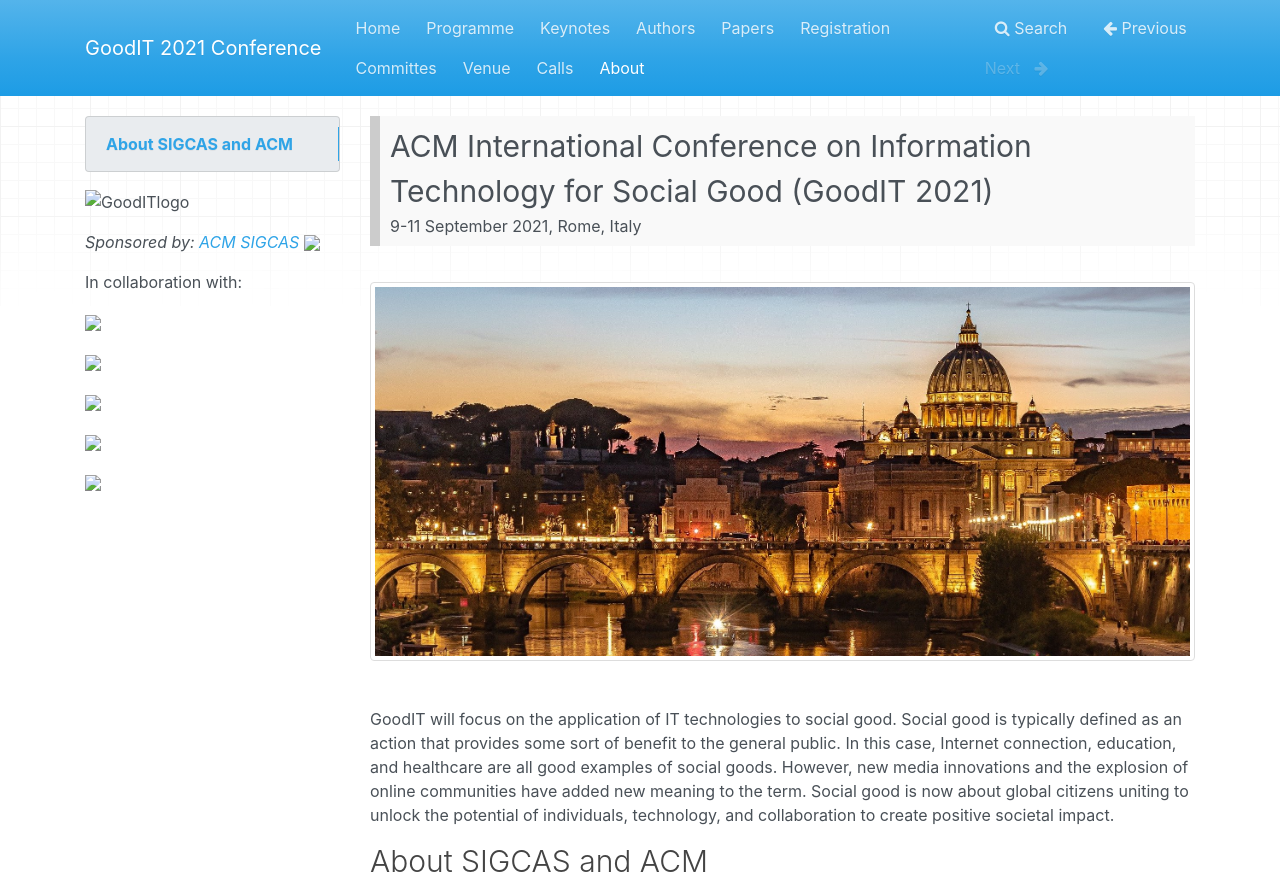
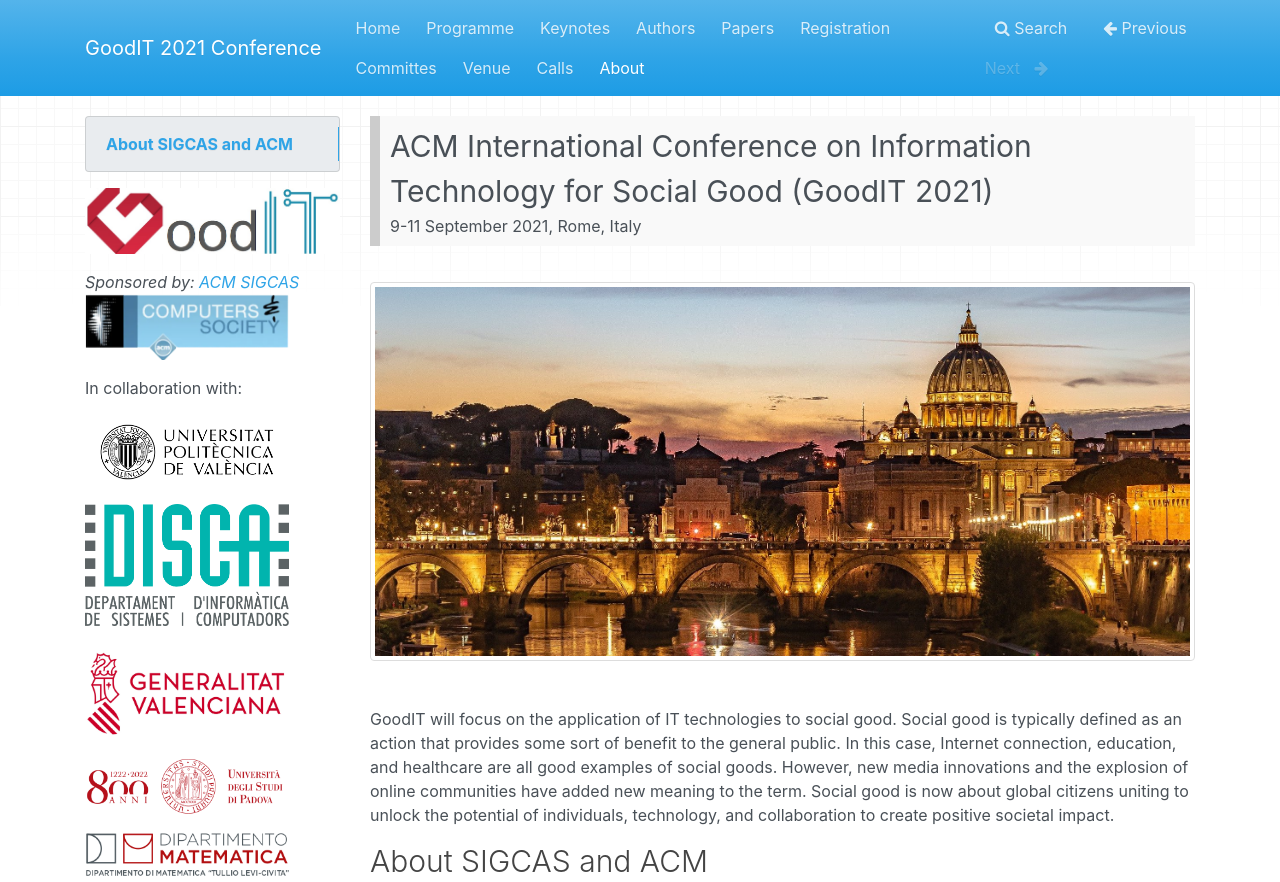
Before and after one commit to grclab/grclab, a plain HTML site: page about/index.html in a window 1280 px wide. Shown: the top 882 px of the page. Drawn offline with nearby package versions, Linux system fonts and the light colour scheme; files whose address does not match are found by name.

Commit message:
updated figs

```diff
--- a/about/index.html
+++ b/about/index.html
@@ -108,29 +108,29 @@
     </div>
 
 <p></p>
-<img src="/goodit2021/figs/logo.jpeg" alt="GoodITlogo" style="width:100%">
+<img src="/grclab/figs/logo.jpeg" alt="GoodITlogo" style="width:100%">
 <p></p>
 <!--
-<p style="font-style:italic;text-align:left">Sponsored by <a href="http://www.sigcas.org/">ACM SIGCAS</a> <img src="/goodit2021/figs/acmsigcaslogo.png"  style="width:80%"></p>
+<p style="font-style:italic;text-align:left">Sponsored by <a href="http://www.sigcas.org/">ACM SIGCAS</a> <img src="/grclab/figs/acmsigcaslogo.png"  style="width:80%"></p>
 <p></p>
 -->
-<p style="font-style:italic;text-align:left">Sponsored by: <a href="http://www.sigcas.org/">ACM SIGCAS</a> <img src="/goodit2021/figs/acm.png"  style="width:80%"></p>
+<p style="font-style:italic;text-align:left">Sponsored by: <a href="http://www.sigcas.org/">ACM SIGCAS</a> <img src="/grclab/figs/acm.png"  style="width:80%"></p>
 <p></p>
 <p>In collaboration with:</p>
 
-<p><a href="https://www.upv.es/"><img src="/goodit2021/figs/marca_UPV_principal_negro300b.png"  style="width:80%"></a></p>
+<p><a href="https://www.upv.es/"><img src="/grclab/figs/marca_UPV_principal_negro300b.png"  style="width:80%"></a></p>
 <p></p>
 
-<p><a href="http://www.disca.upv.es/"><img src="/goodit2021/figs/logo-disca-90ppp-gr-vl.png"  style="width:80%"></a></p>
+<p><a href="http://www.disca.upv.es/"><img src="/grclab/figs/logo-disca-90ppp-gr-vl.png"  style="width:80%"></a></p>
 <p></p>
 
-<p><a href="https://www.gva.es/en/inicio/presentacion"><img src="/goodit2021/figs/gvalogo.jpg"  style="width:80%"></a></p>
+<p><a href="https://www.gva.es/en/inicio/presentacion"><img src="/grclab/figs/gvalogo.jpg"  style="width:80%"></a></p>
 <p></p>
 
-<p><a href="https://www.unipd.it"><img src="/goodit2021/figs/Logo-UniPD-800.png"  style="width:80%"></a></p>
+<p><a href="https://www.unipd.it"><img src="/grclab/figs/Logo-UniPD-800.png"  style="width:80%"></a></p>
 <p></p>
 
-<p><a href="https://www.math.unipd.it"><img src="/goodit2021/figs/Logo-DM.png"  style="width:80%"></a></p>
+<p><a href="https://www.math.unipd.it"><img src="/grclab/figs/Logo-DM.png"  style="width:80%"></a></p>
 
 </div></div>
                     <div class="col-md-9" role="main">
```
Also changed, not shown: accepted/index.html (+8 -8 lines), authors/index.html (+8 -8 lines), calls/index.html (+8 -8 lines), committee/index.html (+8 -8 lines), keynotes/index.html (+8 -8 lines), programme/index.html (+8 -8 lines), registration/index.html (+8 -8 lines), venue/index.html (+8 -8 lines).
